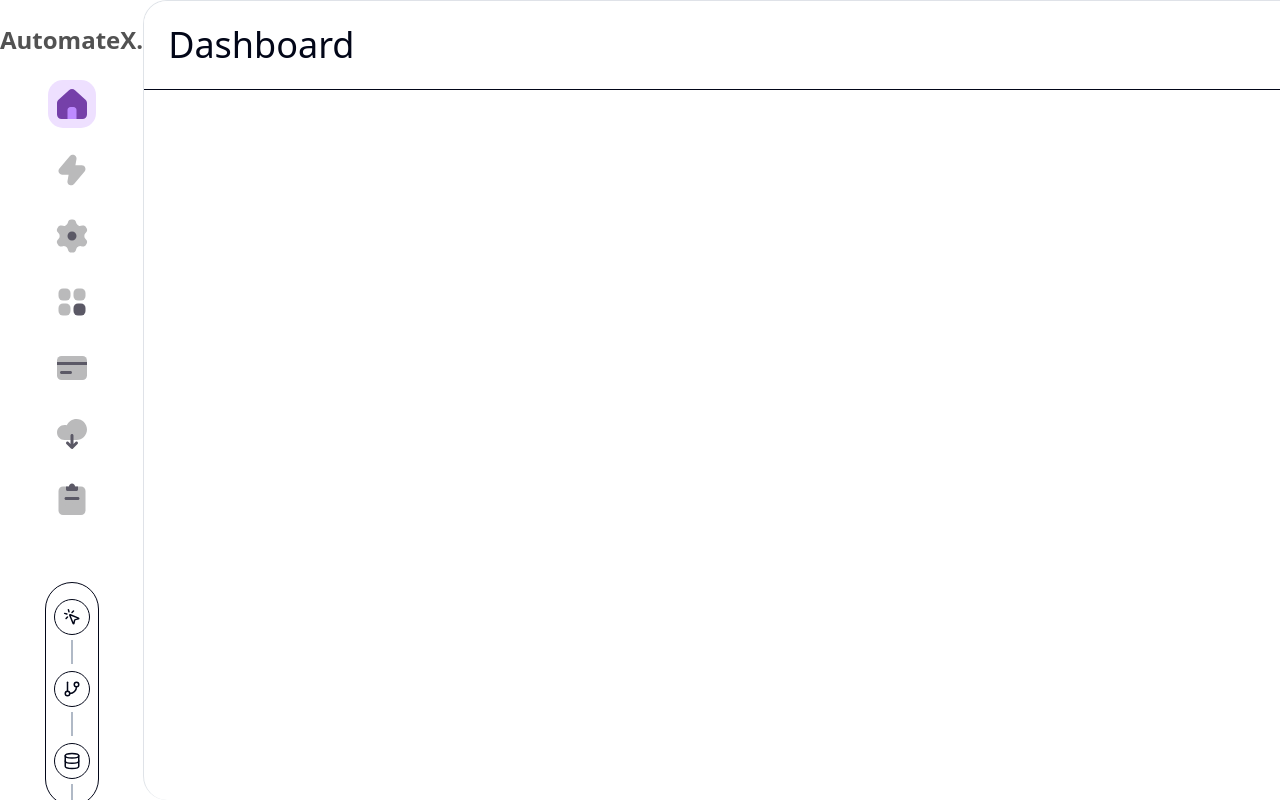
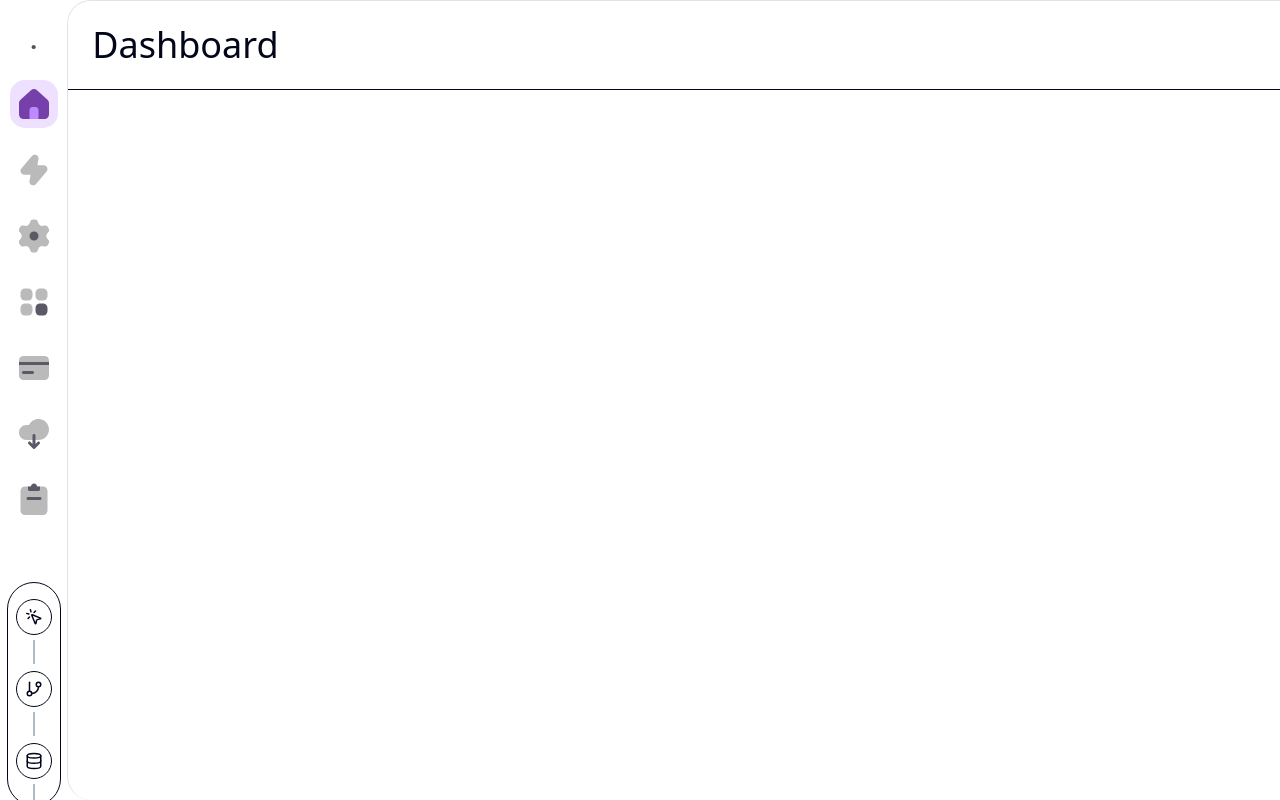
Before and after one commit to Hey-Viswa/Optimate, a Next.js app: page /dashboard in a window 1280 px wide. Built offline with nearby package versions, Linux system fonts and the light colour scheme.

Commit message:
change AutomateX to AI

```diff
--- a/components/sidebar/index.tsx
+++ b/components/sidebar/index.tsx
@@ -26,7 +26,7 @@ const MenuOptions = (props: Props) => {
           href="/"
         >
           <span className="text-2xl font-bold text-neutral-600 dark:text-white">
-           AutomateX.
+           .
           </span>
         </Link>
         <TooltipProvider>
```
